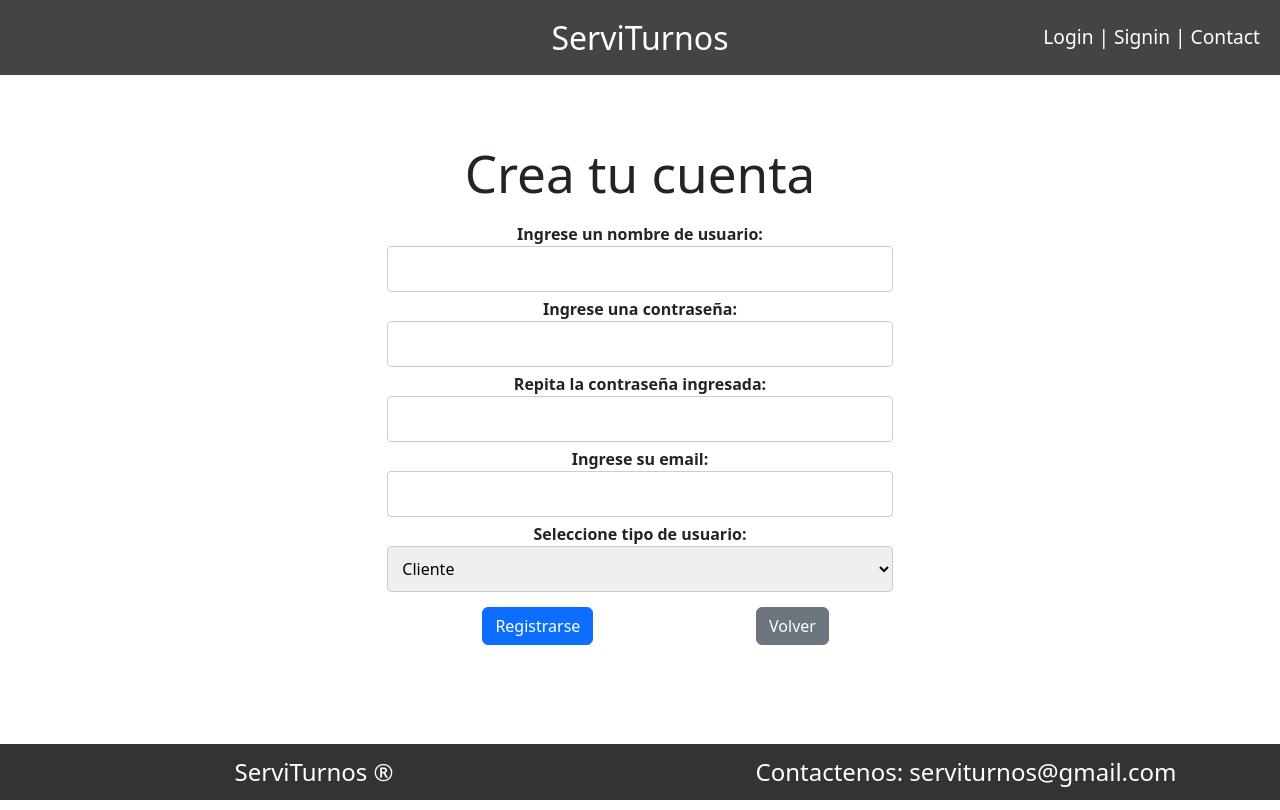
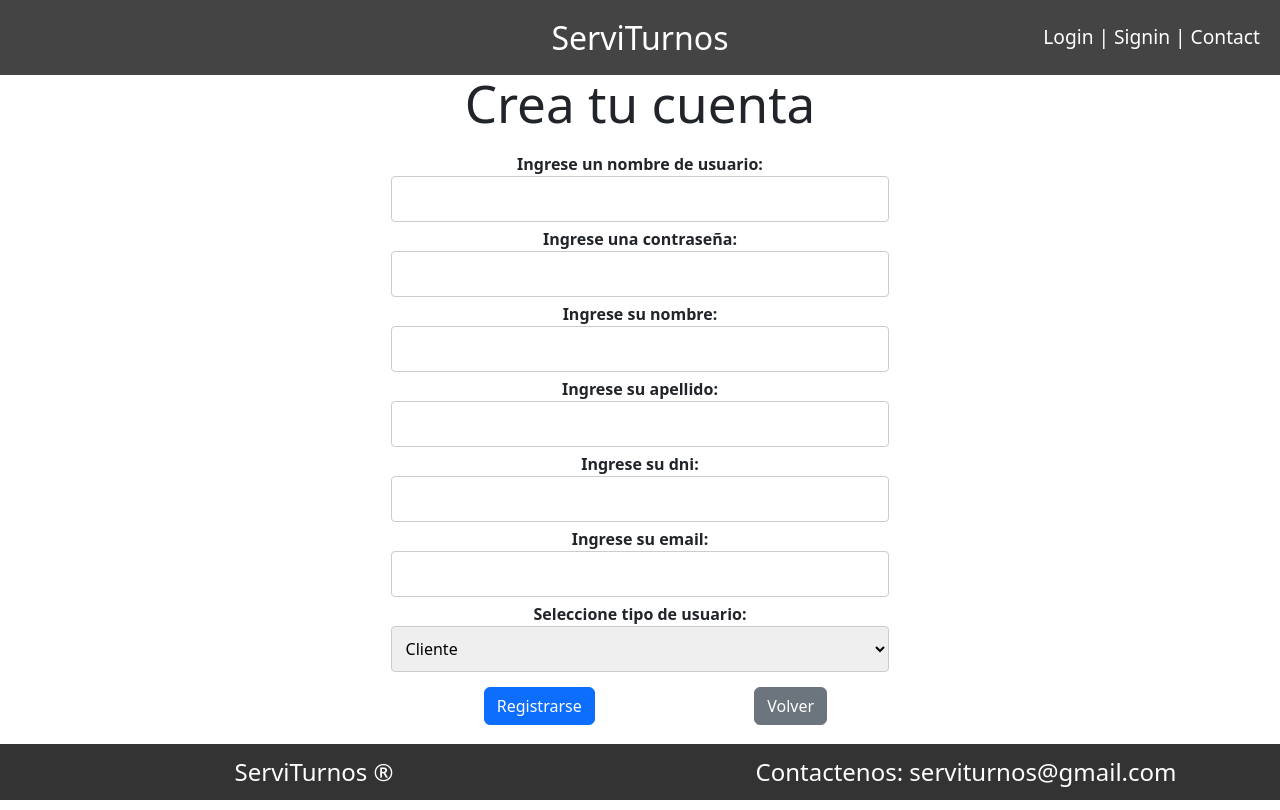
Before and after one commit to Nahue430/ServiTurnos, a React (Vite) app: page /register in a window 1280 px wide. Built offline with nearby package versions, Linux system fonts and the light colour scheme.

Commit message:
Registro conectado a DB

```diff
--- a/src/components/register/Register.jsx
+++ b/src/components/register/Register.jsx
@@ -1,23 +1,29 @@
-import React, { useState } from 'react';
+import React, { useState, useContext } from 'react';
 import { useNavigate } from 'react-router-dom';
 import { Button, Row, Col } from 'react-bootstrap';
 import './Register.css';
+import { AuthenticationContext } from '../../context/authenticationContext/AuthenticationContext'; // Importación de AuthenticationContext //
 
 const Register = () => {
+  const { CreateCustomer } = useContext(AuthenticationContext);
+  const { CreateProfessional } = useContext(AuthenticationContext);
+
+  const [firstName, setFirstName] = useState('');
+  const [lastName, setLastName] = useState('');
+  const [dni, setDni] = useState('');
   const [username, setUsername] = useState('');
   const [password, setPassword] = useState('');
-  const [confirmPassword, setConfirmPassword] = useState('');
+  // const [confirmPassword, setConfirmPassword] = useState('');
   const [email, setEmail] = useState('');
   const [userType, setUserType] = useState('cliente');
   const [error, setError] = useState('');
   const navigate = useNavigate();
 
-  const handleSubmit = (e) => {
+  const handleSubmit = async (e) => {
     e.preventDefault();
-    setError('');
 
     // Validación de campos
-    if (!username.trim() || !password.trim() || !email.trim()) {
+    if (!username.trim() || !password.trim() || !email.trim() || !firstName.trim() || !lastName.trim() || !dni.trim()) {
       setError('Todos los campos son obligatorios y no pueden contener solo espacios.');
       return;
     }
@@ -32,28 +38,50 @@ const Register = () => {
       return;
     }
 
-    if (password !== confirmPassword) {
-      alert('Las contraseñas no coinciden. Por favor, ingréselas nuevamente.');
-      return;
+    // if (password !== confirmPassword) {
+    //   alert('Las contraseñas no coinciden. Por favor, ingréselas nuevamente.');
+    //   return;
+    // }
+
+    // División de usuarios //
+
+    if (userType === 'cliente') {
+
+      const customerRequest = {
+        username,
+        password,
+        firstName,
+        lastName,
+        dni,
+        email,
+      };
+
+
+      const response = await CreateCustomer(customerRequest);
+      console.log(response);
+      alert('Cliente registrado con exito');
     }
 
     if (userType === 'profesional') {
-      // Si el tipo de usuario es "profesional", mostrar un alert y redirigir
-      alert('¡Perfecto! Solo necesitamos algunos datos más.');
-      navigate('/registerPro');  // Redirigir al siguiente componente de registro profesional
-      return;
+
+      const professionalRequest = {
+        username,
+        password,
+        firstName,
+        lastName,
+        dni,
+        email,
+      };
+
+
+      const response = await CreateProfessional(professionalRequest);
+      console.log(response);
+      alert('Profesonal registrado con exito');
     }
 
-    if (userType === 'cliente') {
-      // Si el tipo de usuario es "cliente", crear cuenta y redirigir a página principal
-      alert('¡Cuenta creada con éxito!');
-      navigate('/homeClient'); // Redirigir a la página principal
-      return;
-    }
+    navigate('/login');
+  };
 
-    // Si es cliente, puedes procesar la información o redirigir a donde necesites
-    console.log({ username, email, userType });
-  };
 
   const handleBack = () => {
     navigate('/');
@@ -87,13 +115,49 @@ const Register = () => {
           </label>
         </div>
 
-        <div>
+        {/* <div>
           <label>
             Repita la contraseña ingresada:
             <input
               type="password"
               value={confirmPassword}
               onChange={(e) => setConfirmPassword(e.target.value)}
+              required
+            />
+          </label>
+        </div> */}
+
+        <div>
+          <label>
+            Ingrese su nombre:
+            <input
+              type="text"
+              value={firstName}
+              onChange={(e) => setFirstName(e.target.value)}
+              required
+            />
+          </label>
+        </div>
+
+        <div>
+          <label>
+            Ingrese su apellido:
+            <input
+              type="text"
+              value={lastName}
+              onChange={(e) => setLastName(e.target.value)}
+              required
+            />
+          </label>
+        </div>
+
+        <div>
+          <label>
+            Ingrese su dni:
+            <input
+              type="number"
+              value={dni}
+              onChange={(e) => setDni(e.target.value)}
               required
             />
           </label>
@@ -122,13 +186,13 @@ const Register = () => {
         </div>
 
         {error && <p style={{ color: 'red' }}>{error}</p>}
-        <Row style={{padding: '10px'}}>
+        <Row style={{ padding: '10px' }}>
           <Col md="7">
-        <Button type="submit"  variant="primary" className="ms-2">Registrarse</Button>
-        </Col>
-        <Col md="5">
-        <Button type="button" variant="secondary" onClick={handleBack} className="ms-2">Volver</Button>
-        </Col>
+            <Button type="submit" variant="primary" className="ms-2">Registrarse</Button>
+          </Col>
+          <Col md="5">
+            <Button type="button" variant="secondary" onClick={handleBack} className="ms-2">Volver</Button>
+          </Col>
         </Row>
       </form>
 
--- a/src/context/authenticationContext/AuthenticationContext.jsx
+++ b/src/context/authenticationContext/AuthenticationContext.jsx
@@ -30,7 +30,31 @@ const AuthenticationContextProvider = ({ children }) => {
             });
 
             if (!response.ok) {
-                throw new Error("Error al registrar cliente");
+                throw new Error("Error al registrar usuario");
+            }
+            const data = await response.json();
+            return data;
+        } catch (error) {
+            console.log(error);
+            return null;
+        }
+    };
+
+    const CreateProfessional = async (professionalRequest) => {
+        try {                                  // Cambio de path //
+            const response = await fetch(URL + "professional", {
+                // Metodo post del cliente //
+                method: "POST",
+                headers: {
+                    "Content-Type": "application/json",
+                    // Propio del metodo customer //
+                    accept: '*/*',
+                },
+                body: JSON.stringify(professionalRequest),
+            });
+
+            if (!response.ok) {
+                throw new Error("Error al registrar usuario");
             }
             const data = await response.json();
             return data;
@@ -67,7 +91,7 @@ const AuthenticationContextProvider = ({ children }) => {
     };
 
     // Le paso a data por props, todos los metodos para retornarlos como valores en el componente AuthenticationContextProvider //
-    const data = { CreateCustomer, LoginUser, user };
+    const data = { CreateCustomer, LoginUser, user, CreateProfessional };
     return (<AuthenticationContext.Provider value={data}>
         {children}
     </AuthenticationContext.Provider>
```
